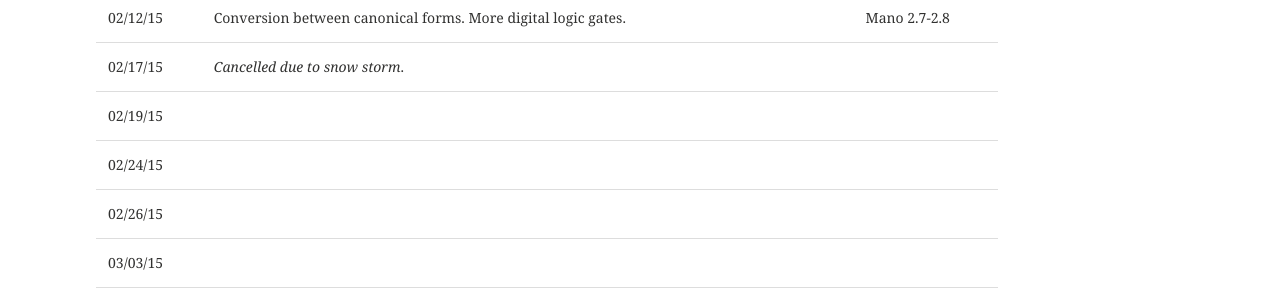
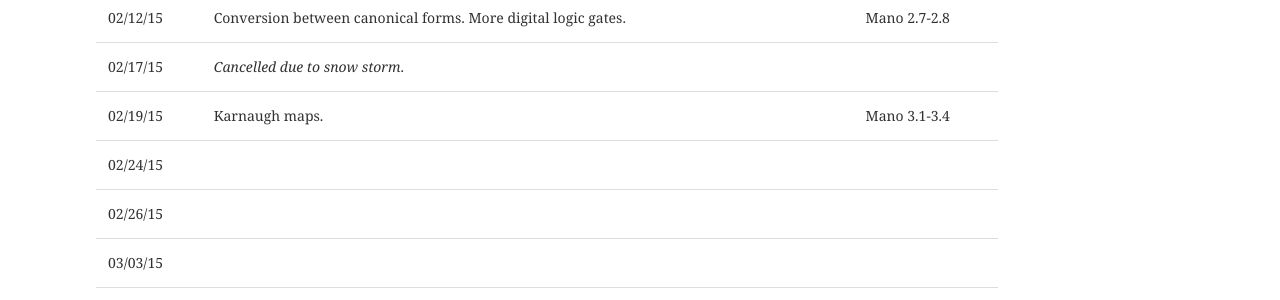
Before and after one commit to enee244/enee244.github.io, a Jekyll site: the page built from lectures/index.md, in a window 1280 px wide and 1382 px high. Shown: the part 831-1131 px from the top of the window. Built offline with Jekyll 4.4.1, drawn with Linux system fonts in a browser that asks for light colours.

Commit message:
Update index.md

```diff
--- a/lectures/index.md
+++ b/lectures/index.md
@@ -17,7 +17,7 @@ Date | Lecture | Readings
 02/10/15 | From truth tables to Boolean functions. Minterms and maxterms. | Mano 2.6
 02/12/15 | Conversion between canonical forms. More digital logic gates.| Mano 2.7-2.8
 02/17/15 | *Cancelled due to snow storm*.|
-02/19/15 ||
+02/19/15 | Karnaugh maps.| Mano 3.1-3.4
 02/24/15 ||
 02/26/15 ||
 03/03/15 ||
```
